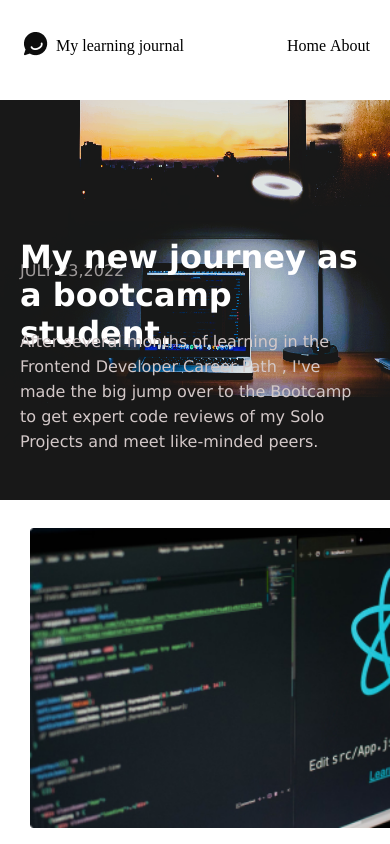
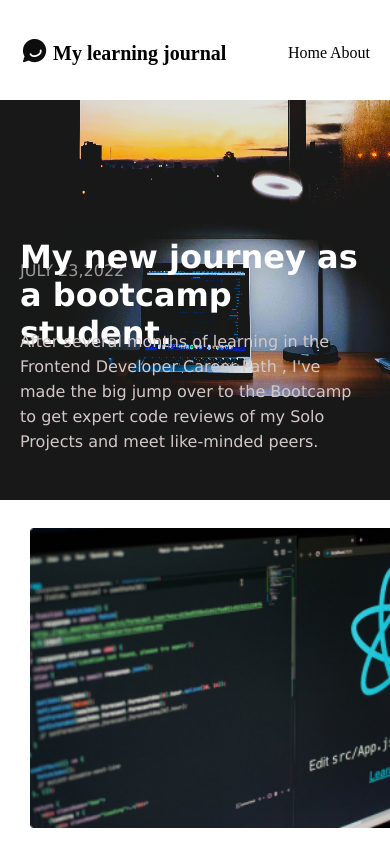
Before and after one commit to Farhat0077/Learning-journal, a plain HTML site: page Learning Journal/index.html in a window 390 px wide. Shown: the top 844 px of the page. Drawn offline with Linux system fonts and the light colour scheme.

Commit message:
Update styles.css

```diff
--- a/Learning Journal/styles.css
+++ b/Learning Journal/styles.css
@@ -80,11 +80,10 @@ li {
         align-items: center;
         margin: 0;
         padding: 20px;
-        gap: 4px;
+        gap: 3px;
     }
 
 }
-
 
 
 @media(min-width:750px){
@@ -253,3 +252,7 @@ font-size: small;
     width: 100px;
     font-weight: bolder;
 }
+.head-text{
+    font-size: 20px;
+    font-weight:bold ;
+}
```
